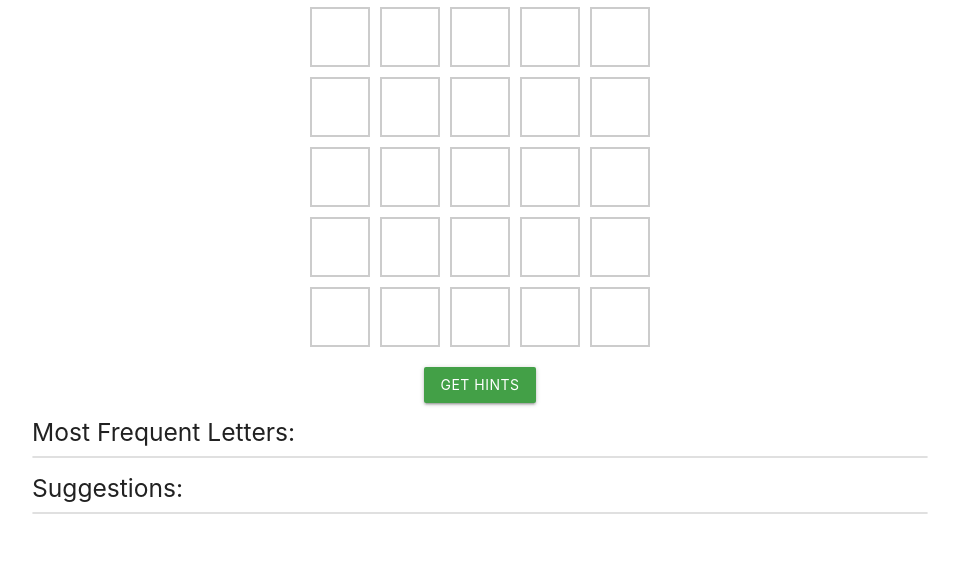
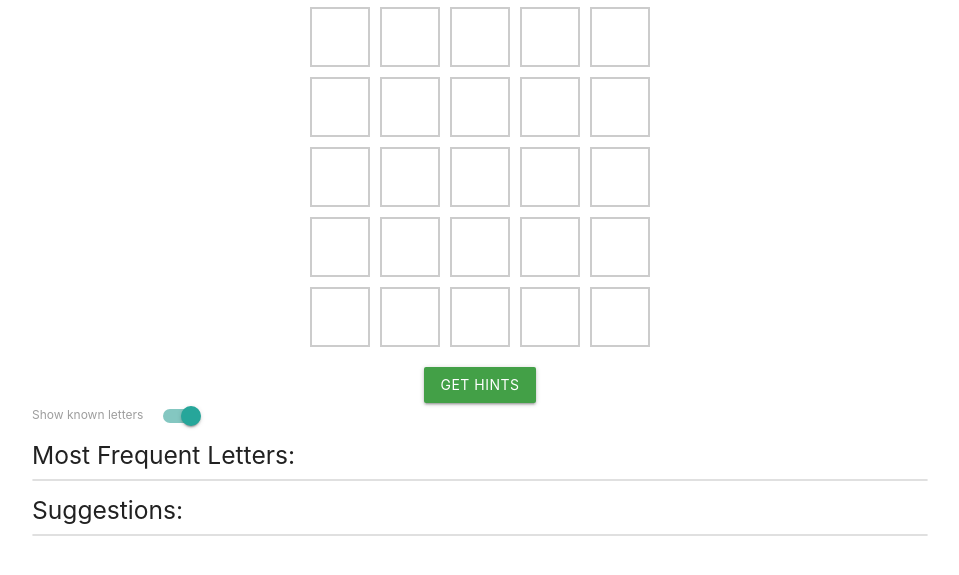
Before and after one commit to jdhunterae/wordle-helper, a plain HTML site: page index.html in a window 1280 px wide. Shown: the part 137-712 px from the top of the page, without its empty margins (160-1119 px from the left). Drawn offline with nearby package versions, Linux system fonts and the light colour scheme.

Commit message:
Adding known words toggle button

```diff
--- a/index.html
+++ b/index.html
@@ -28,6 +28,14 @@
       </button>
     </div>
 
+    <div class="switch">
+      <label>
+        Show known letters
+        <input id="toggle-known" type="checkbox" checked />
+        <span class="lever"></span>
+      </label>
+    </div>
+
     <h5>Most Frequent Letters:</h5>
     <ul id="stats" class="collection"></ul>
 
```
